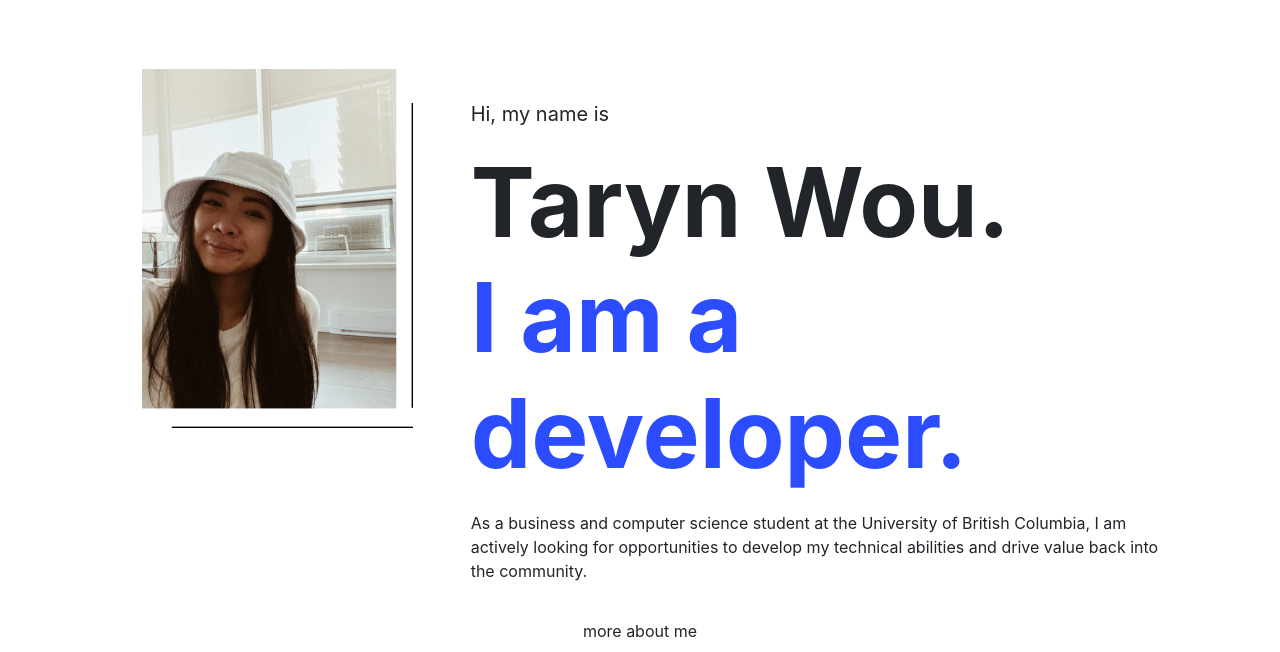
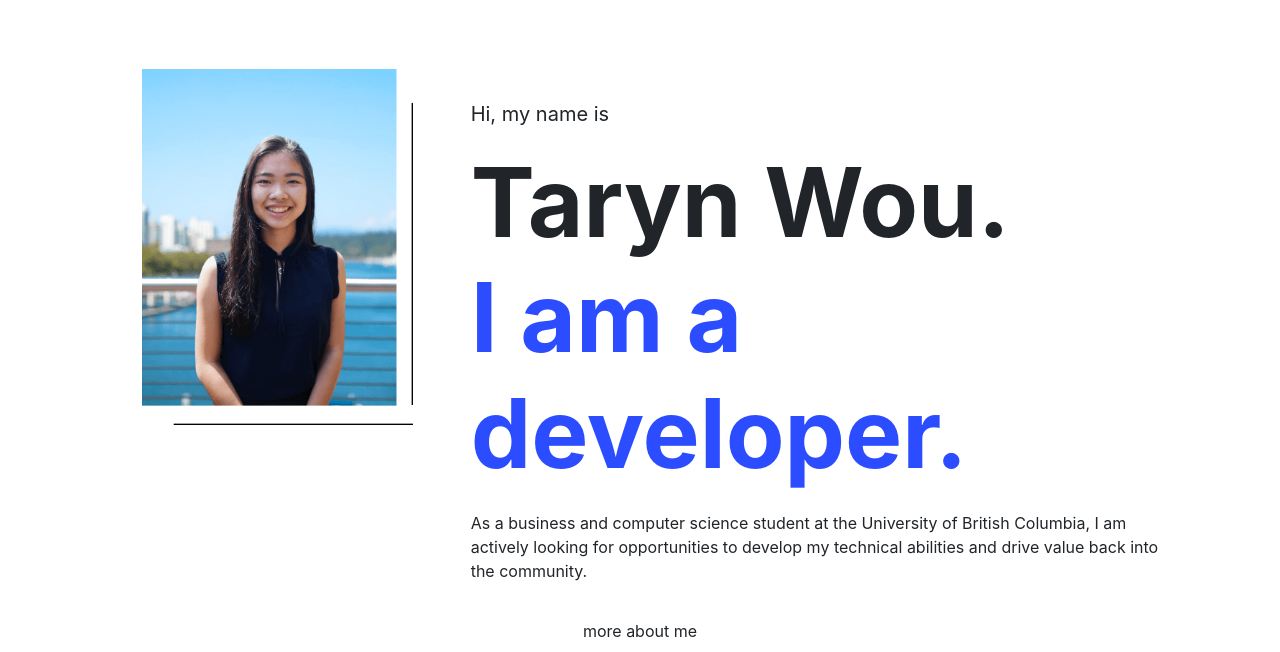
Before and after one commit to tarynwou/portfolio, a Gatsby site: page / in a window 1280 px wide. Shown: the part 148-800 px from the top of the page. Built offline with nearby package versions, Linux system fonts and the light colour scheme; Gatsby itself is replaced by a stand-in of ours.

Commit message:
Swapped headshots

```diff
--- a/src/pages/index.js
+++ b/src/pages/index.js
@@ -2,6 +2,7 @@ import * as React from "react";
 import Navigation from "../components/Navigation";
 import Logo from "../images/tw-logo-1.png";
 import Headshot from "../images/Headshot.png";
+import Headshot2 from "../images/Headshot-2.png";
 import Arrow from "../images/down-arrow.png";
 import "bootstrap/dist/css/bootstrap.css";
 import "../images/images.css";
@@ -24,7 +25,7 @@ function IndexPage() {
 					<div class="col-lg-4">
 						<img
 							className="headshot"
-							src={Headshot}
+							src={Headshot2}
 							alt="Taryn Wou Headshot"
 						/>
 					</div>
```
